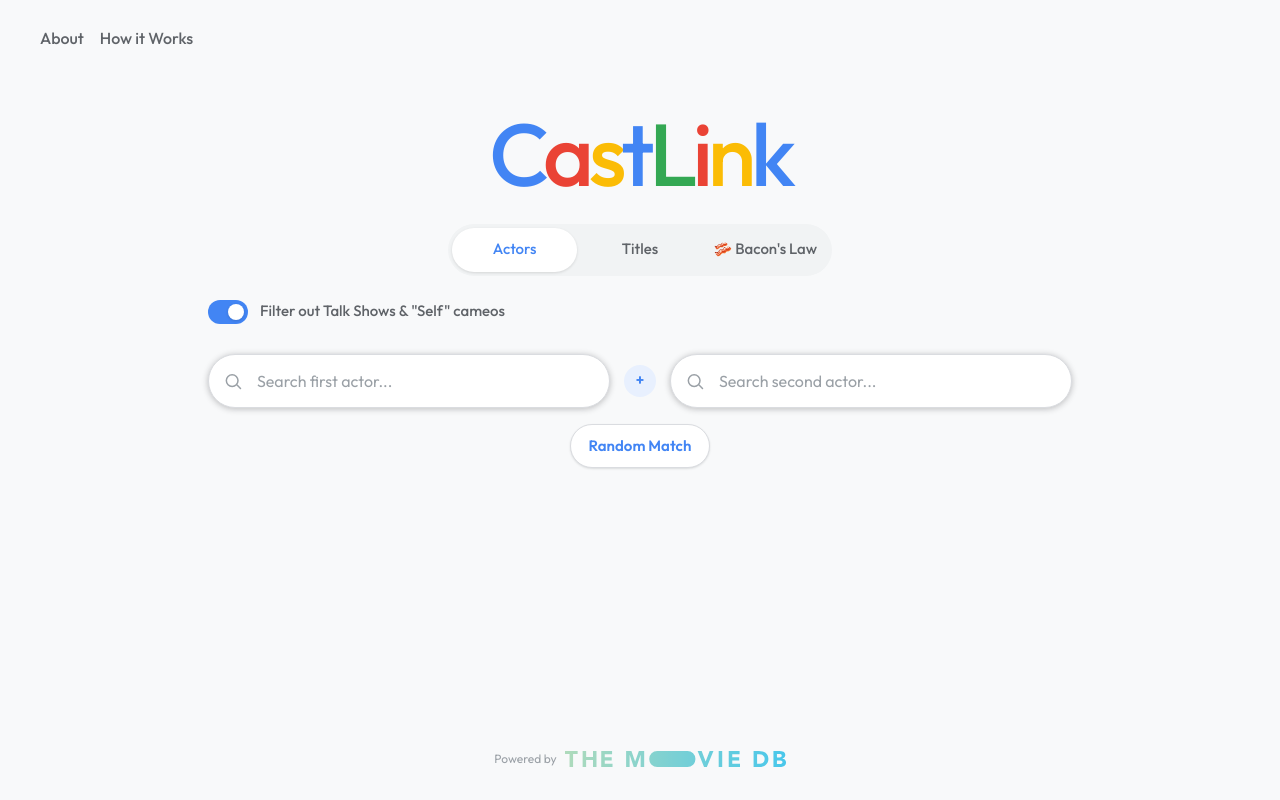
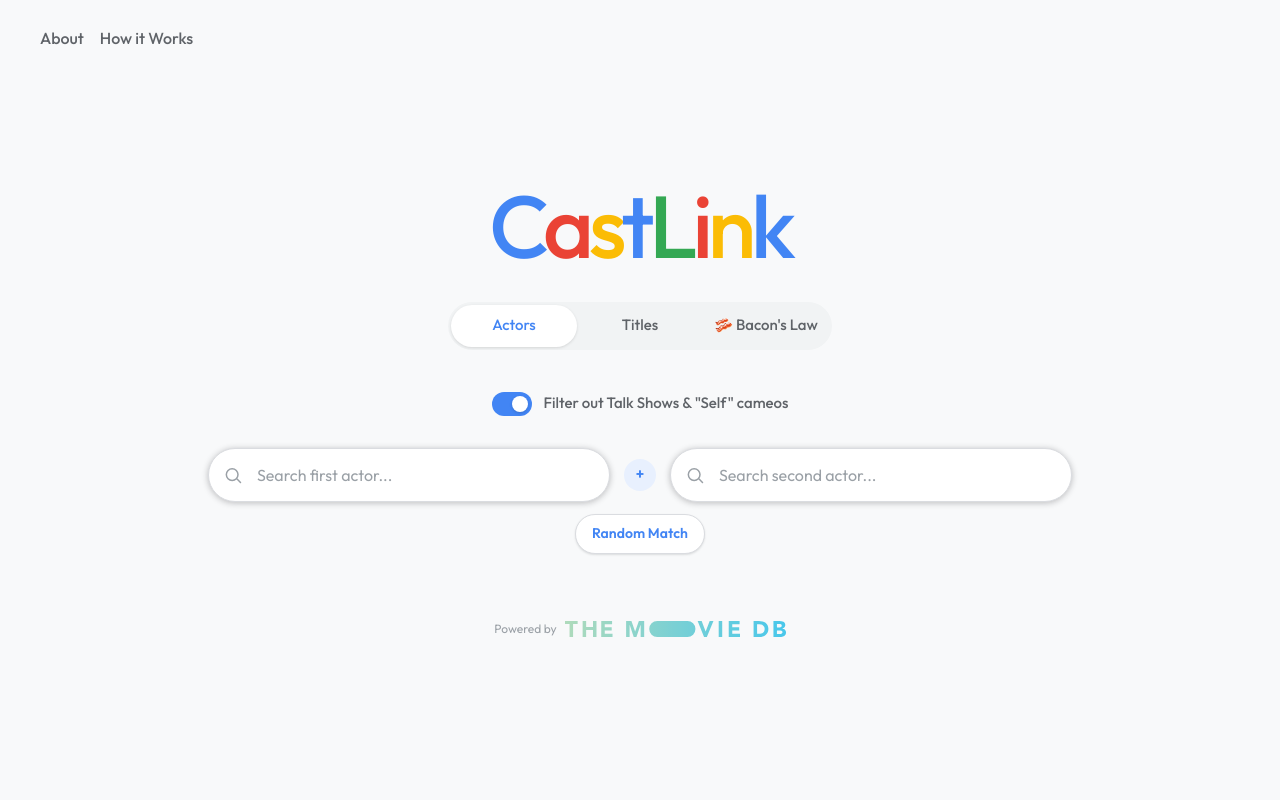
Before and after one commit to wardtwits/ag-movies, a React (Vite) app: page / in a window 1280 px wide. Built offline with nearby package versions, Linux system fonts and the light colour scheme.

Commit message:
css tuning

```diff
--- a/src/App.css
+++ b/src/App.css
@@ -75,7 +75,6 @@
 }
 
 .app-main {
-  flex: 1;
   width: min(100%, 78rem);
   margin: 0 auto;
   padding: 1rem 1rem 3rem;
@@ -85,7 +84,7 @@
   display: flex;
   flex-direction: column;
   align-items: center;
-  gap: 1.75rem;
+  gap: 2.125rem;
   padding-top: 1rem;
 }
 
@@ -120,14 +119,14 @@
   width: min(100%, 24rem);
   background: var(--color-surface-muted);
   border-radius: 999px;
-  padding: 0.25rem;
+  padding: 0.1875rem;
   overflow: hidden;
 }
 
 .mode-tab {
   position: relative;
   flex: 1;
-  min-height: 2.75rem;
+  min-height: 2.625rem;
   border-radius: 999px;
   display: flex;
   align-items: center;
@@ -155,6 +154,9 @@
 .search-panel {
   width: min(100%, 54rem);
   margin: 1.5rem auto 0;
+  display: grid;
+  justify-items: center;
+  row-gap: 0;
 }
 
 .filter-toggle {
@@ -214,7 +216,8 @@
   display: grid;
   grid-template-columns: minmax(0, 1fr);
   gap: 0.875rem;
-  margin-top: 1.5rem;
+  margin-top: 2rem;
+  width: 100%;
 }
 
 .search-row-plus {
@@ -233,17 +236,17 @@
 .search-panel-actions {
   display: flex;
   justify-content: center;
-  margin-top: 1rem;
+  margin-top: 0.75rem;
 }
 
 .random-match-button {
-  min-height: 2.75rem;
-  padding: 0.625rem 1.125rem;
+  min-height: 2.5rem;
+  padding: 0.5rem 1rem;
   border: 1px solid var(--color-border);
   border-radius: 999px;
   background: var(--color-surface);
   color: var(--color-blue);
-  font-size: 0.9375rem;
+  font-size: 0.875rem;
   font-weight: 600;
   box-shadow: 0 1px 2px rgba(60, 64, 67, 0.15);
   cursor: pointer;
@@ -266,7 +269,7 @@
 
 .search-input-shell,
 .search-selected-shell {
-  min-height: 3.25rem;
+  min-height: 3.125rem;
   display: flex;
   align-items: center;
   gap: 0.875rem;
@@ -972,7 +975,7 @@
   align-items: center;
   justify-content: center;
   gap: 0.5rem;
-  padding: 1.5rem 1rem 2rem;
+  padding: 1.125rem 1rem 1.5rem;
   color: #9aa0a6;
   font-size: 0.75rem;
 }
@@ -1005,6 +1008,7 @@
 
   .app-main {
     padding-inline: 1.5rem;
+    padding-top: 4.5rem;
   }
 
   .search-row {
@@ -1033,7 +1037,11 @@
 
 @media (min-width: 64rem) {
   .app-main {
-    padding-top: 2rem;
+    padding-top: 6.5rem;
+  }
+
+  .search-panel {
+    margin-top: 2.625rem;
   }
 
   .results-grid {
```
